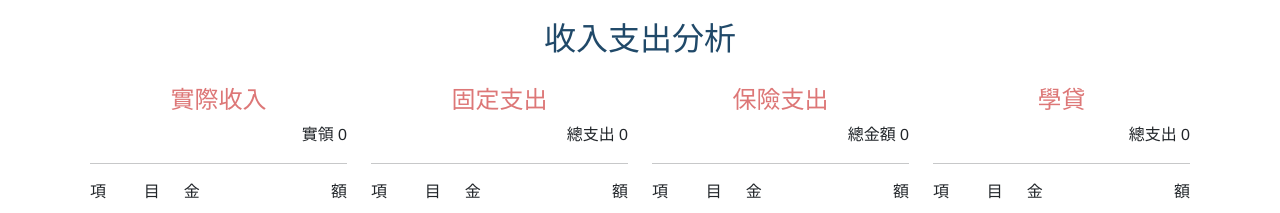
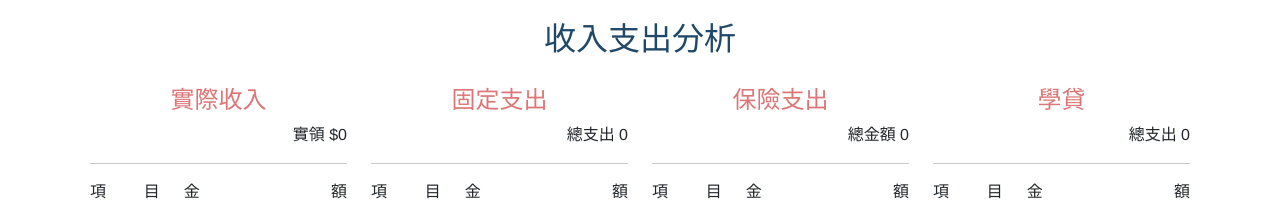
Before and after one commit to LinTF/IncomePlan, a Vue app: page / in a window 1280 px wide. Shown: the top 213 px of the page. Built offline with nearby package versions, Linux system fonts and the light colour scheme.

Commit message:
完成千位數的js並完成實際收入區塊的轉換

```diff
--- a/src/components/incomeBlock.vue
+++ b/src/components/incomeBlock.vue
@@ -1,7 +1,7 @@
 <template>
     <div id="income">
         <h4>實際收入</h4>
-        <p class="txt-right">實領 {{ incomeTotal }} </p>
+        <p class="txt-right">實領 ${{ numberToMoney(incomeTotal) }} </p>
         <hr />
         <div>
             <div class="income-item">
@@ -50,6 +50,8 @@
 </template>
 
 <script>
+    import { numberToMoney } from '@/js/numberToMoney.js';
+
     export default {
         name: 'incomeBlock',
         components: {
@@ -66,6 +68,8 @@
                 laborInsurance: 0,
                 /// 健保
                 healthInsurance: 0,
+
+                numberToMoney
             }
         },
         computed: {
--- /dev/null
+++ b/src/js/numberToMoney.js
@@ -0,0 +1,19 @@
+export function numberToMoney(value) {
+    // 如果傳進來不是數字，則返回0
+    if (!value) {
+        return 0;
+    }
+
+    // 將數值做四捨五入至整數
+    const getRoundInt = Math.round(value);
+    // 轉換為文字
+    const valueStr = getRoundInt.toString();
+    // 轉換為千位數的正規表示式
+    const repSrt = /(\d{1,3})(?=(\d{3})+$)/g;
+
+    if (valueStr.length > 3) {
+        return valueStr.replace(repSrt, "$1,");
+    } else {
+        return getRoundInt;
+    }
+}
```
